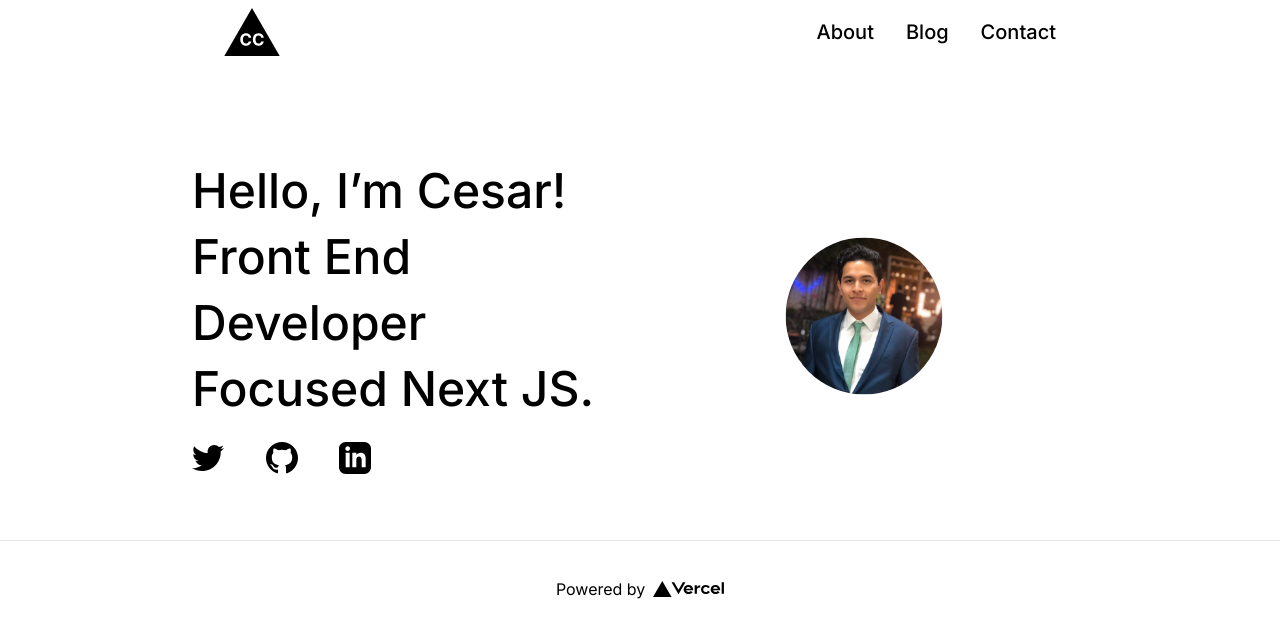
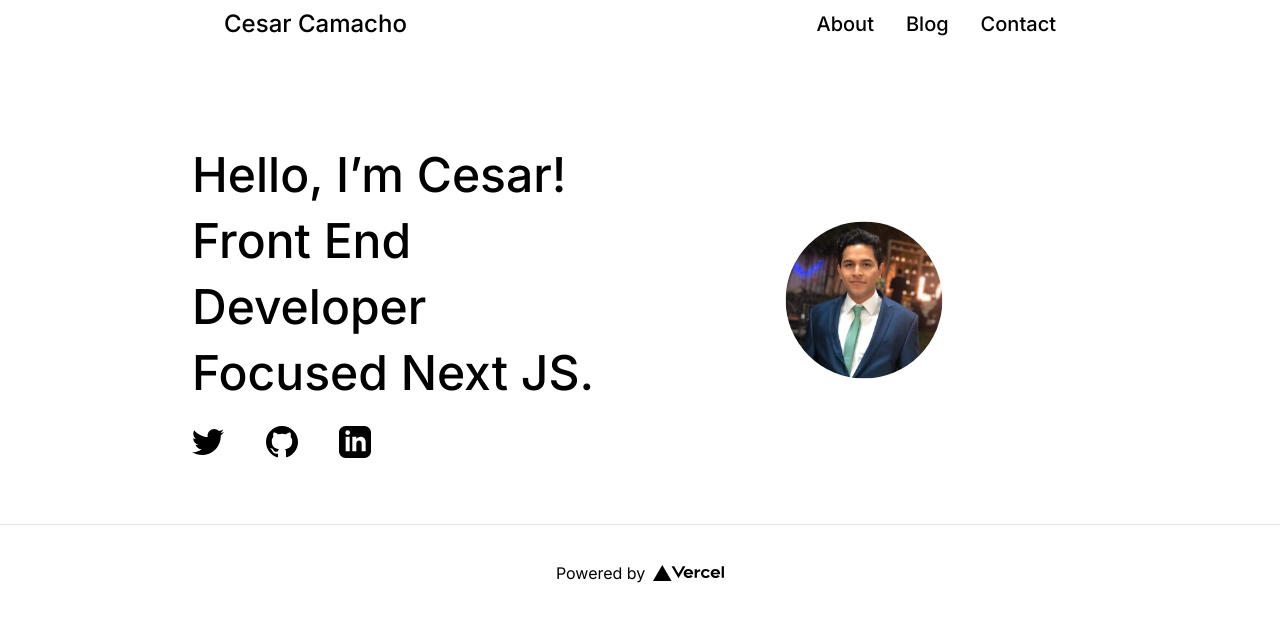
Before and after one commit to cesardcm/portfolio-v1, a Next.js app: page / in a window 1280 px wide. Shown: the top 638 px of the page. Built offline with nearby package versions, Linux system fonts and the light colour scheme.

Commit message:
Cambia el logo de CC a Cesar Camacho

```diff
--- a/pages/index.js
+++ b/pages/index.js
@@ -21,19 +21,8 @@ export default function Home() {
 
       <header className="font-medium">
         <nav className="container flex flex-row items-center justify-between max-w-6xl px-40 mx-auto mt-2 mb-2 ">
-          <div>
-            <svg
-              className="w-14 h-15"
-              viewBox="0 0 1155 1000"
-              fill="none"
-              xmlns="http://www.w3.org/2000/svg"
-            >
-              <path d="M577.344 0L1154.69 1000H0L577.344 0Z" fill="black" />
-              <path
-                d="M561.767 612.934C554.784 554.984 510.923 521.661 452.852 521.661C386.572 521.661 335.973 568.461 335.973 650.545C335.973 732.385 385.714 779.43 452.852 779.43C517.172 779.43 556.009 736.673 561.767 690.485L508.106 690.24C503.083 717.071 482.01 732.507 453.709 732.507C415.607 732.507 389.757 704.207 389.757 650.545C389.757 598.354 415.24 568.583 454.077 568.583C483.113 568.583 504.063 585.368 508.106 612.934H561.767ZM821.191 612.934C814.207 554.984 770.347 521.661 712.276 521.661C645.995 521.661 595.397 568.461 595.397 650.545C595.397 732.385 645.138 779.43 712.276 779.43C776.596 779.43 815.433 736.673 821.191 690.485L767.529 690.24C762.506 717.071 741.434 732.507 713.133 732.507C675.031 732.507 649.181 704.207 649.181 650.545C649.181 598.354 674.664 568.583 713.501 568.583C742.537 568.583 763.487 585.368 767.529 612.934H821.191Z"
-                fill="white"
-              />
-            </svg>
+          <div className="items-center text-2xl ">
+            <h2 className="">Cesar Camacho</h2>
           </div>
           <div className="text-xl">
             <a className="ml-8 hover:underline" href="">
```
